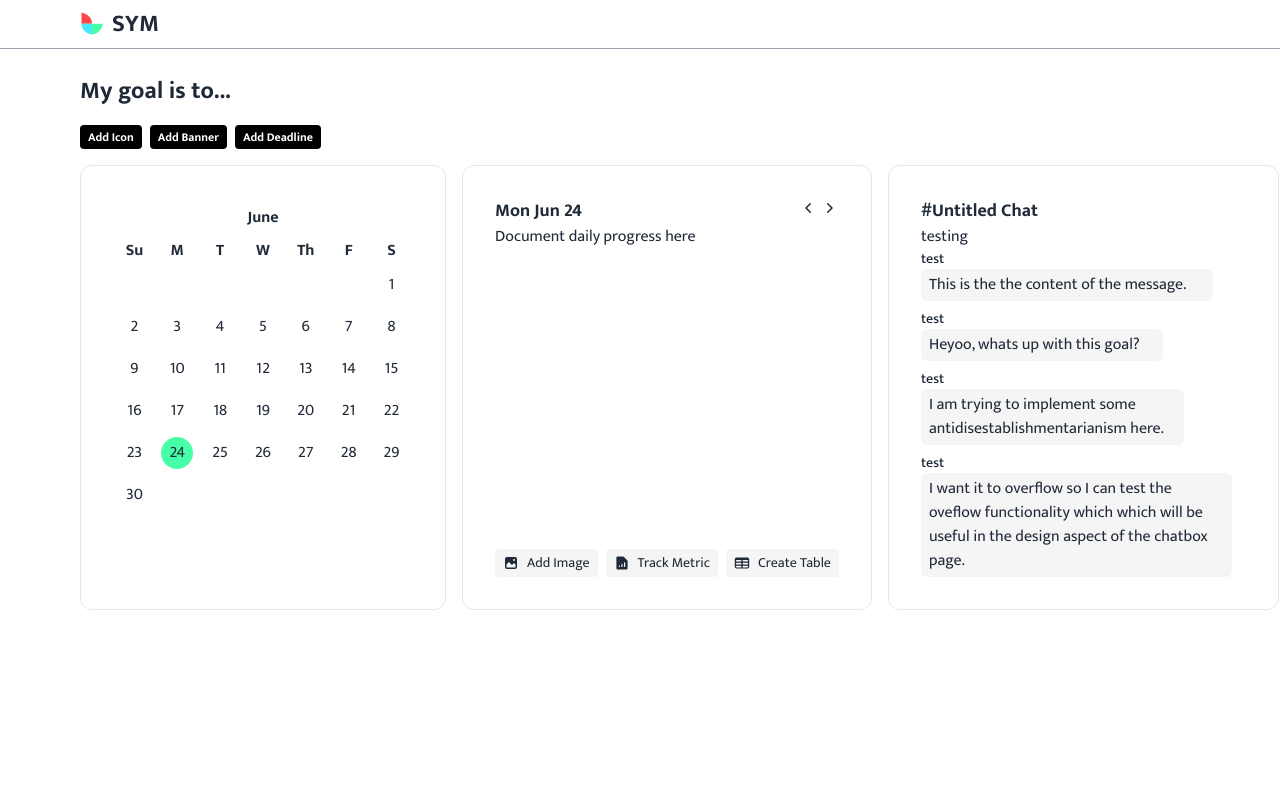
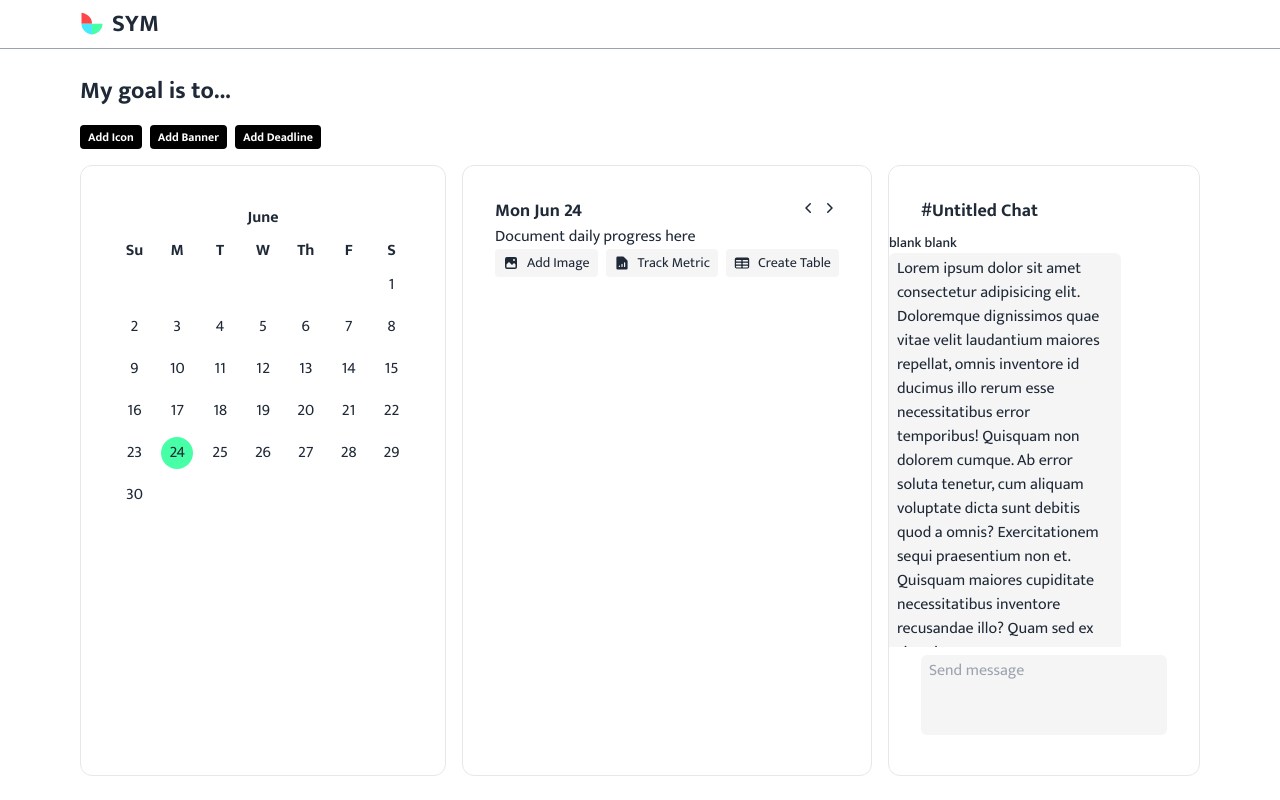
Before and after one commit to fahim-kamal/sym, a Next.js app: page /goal in a window 1280 px wide. Built offline with nearby package versions, Linux system fonts and the light colour scheme.

Commit message:
feat: implments chat ui component

```diff
--- a/src/app/goal/chatBox.js
+++ b/src/app/goal/chatBox.js
@@ -1,25 +1,31 @@
 "use client";
 
-import { useShrinkwrap } from "@/hooks/useShrinkwrap";
+import { useEffect, useRef, useState } from "react";
+import { v4 as uuidv4 } from "uuid";
+
+import Overflow from "@/components/overflow";
 
 const sampleChatMessages = [
   {
     id: 12313,
     user: "Fahim Kamal",
-    content: "This is the the content of the message.",
+    content: "This is a test.",
     date: new Date(),
+    side: "left",
   },
   {
     id: 85722,
     user: "Billy Bob",
     content: "Heyoo, whats up with this goal?",
     date: new Date(),
+    side: "left",
   },
   {
     id: 34284,
     user: "Billy Bob",
-    content: "I am trying to implement some antidisestablishmentarianism here.",
+    content: "Ya diggitye.",
     date: new Date(),
+    side: "left",
   },
   {
     id: 52848,
@@ -27,6 +33,22 @@ const sampleChatMessages = [
     content:
       "I want it to overflow so I can test the oveflow functionality which which will be useful in the design aspect of the chatbox page.",
     date: new Date(),
+    side: "left",
+  },
+  {
+    id: 2348242,
+    user: "Shelly Seashells",
+    content: "Hopefully ",
+    date: new Date(),
+    side: "left",
+  },
+  {
+    id: 234244,
+    user: "blank blank",
+    content: `Lorem ipsum dolor sit amet consectetur adipisicing elit. Doloremque dignissimos quae vitae velit laudantium maiores repellat, omnis inventore id ducimus illo rerum esse necessitatibus error temporibus! Quisquam non dolorem cumque.
+  Ab error soluta tenetur, cum aliquam voluptate dicta sunt debitis quod a omnis? Exercitationem sequi praesentium non et. Quisquam maiores cupiditate necessitatibus inventore recusandae illo? Quam sed ex sit qui.`,
+    date: new Date(),
+    side: "left",
   },
 ];
 
@@ -34,50 +56,114 @@ function ChatTitle() {
   return <h3>#Untitled Chat</h3>;
 }
 
-function ChatMessage({ content, side = "right", author, messageRefCb }) {
+function ChatMessage({ content, side = "right", userName, chatRef }) {
   const variant = {
     left: "justify-start",
     right: "justify-end",
   };
 
   return (
-    <div className={"flex flex-row w-full " + variant[side]}>
-      <div className="flex flex-col">
-        <div className="font-medium text-sm">test</div>
-        <div
-          className={"bg-sym_bg_gray px-2 py-1 rounded-md"}
-          ref={messageRefCb}
-        >
-          {content}
-        </div>
+    <div className={"flex w-full " + variant[side]} ref={chatRef}>
+      <div className={"flex flex-col max-w-[75%]"}>
+        <div className="font-medium text-sm">{userName}</div>
+        <div className={"bg-sym_bg_gray px-2 py-1 rounded-md"}>{content}</div>
       </div>
     </div>
   );
 }
 
 function ChatMessageBox({ messages = [] }) {
-  const { ref } = useShrinkwrap();
+  const scrollIntoView = (node) => {
+    console.log("HEYO");
+    if (node) {
+      node.scrollIntoView({ behavior: "smooth" });
+    }
+  };
 
   return (
-    <div className="flex flex-col gap-y-2 w-[325px]">
-      {messages.map(({ content, id }) => (
-        <ChatMessage
-          content={content}
-          key={id}
-          side="left"
-          messageRefCb={ref}
-        />
-      ))}
+    <div className="flex flex-col gap-y-2 pr-4 w-[325px]">
+      {messages.map(({ content, user, id, side }, idx) => {
+        if (idx + 1 === messages.length) {
+          return (
+            <ChatMessage
+              content={content}
+              key={id}
+              userName={user}
+              side={side}
+              chatRef={scrollIntoView}
+            />
+          );
+        }
+
+        return (
+          <ChatMessage content={content} key={id} userName={user} side={side} />
+        );
+      })}
     </div>
   );
 }
 
+function ChatInput({ addMessage }) {
+  const [message, setMessage] = useState("");
+
+  return (
+    <textarea
+      value={message}
+      onChange={(event) => {
+        setMessage(event.target.value);
+      }}
+      onKeyDown={(event) => {
+        const trimmed = event.target.value.trim();
+        const onlyWhiteSpace = trimmed.length === 0;
+
+        if (event.key === "Enter" && !event.shiftKey && onlyWhiteSpace) {
+          event.preventDefault();
+        } else if (
+          event.key === "Enter" &&
+          !event.shiftKey &&
+          !onlyWhiteSpace
+        ) {
+          addMessage(message);
+          setMessage("");
+          event.preventDefault();
+        }
+      }}
+      rows={3}
+      placeholder="Send message"
+      className="bg-sym_bg_gray px-2 py-1 rounded-md w-full resize-none"
+    />
+  );
+}
+
 export default function ChatBox() {
+  const [messages, setMessages] = useState(sampleChatMessages);
+
+  const addMessage = (messageContent) => {
+    setMessages((prev) => {
+      return [
+        ...prev,
+        {
+          id: uuidv4(),
+          user: "Fahim Kamal",
+          content: messageContent,
+          date: new Date(),
+          side: "right",
+        },
+      ];
+    });
+  };
+
   return (
-    <div className="border rounded-xl p-8">
-      <ChatTitle />
-      <div>testing</div>
-      <ChatMessageBox messages={sampleChatMessages} />
+    <div className="border rounded-xl py-8 overflow-hidden grid grid-rows-[1rem 1fr 1rem] gap-y-2">
+      <div className="px-8">
+        <ChatTitle />
+      </div>
+      <div className="overflow-scroll pl-8 ">
+        <ChatMessageBox messages={messages} />
+      </div>
+      <div className="px-8">
+        <ChatInput addMessage={addMessage} />
+      </div>
     </div>
   );
 }
--- a/src/app/goal/goal.js
+++ b/src/app/goal/goal.js
@@ -2,6 +2,7 @@ import Calendar from "./calendar";
 import TextButton from "@/components/textButton";
 import Note from "./note";
 import ChatBox from "./chatBox";
+import Overflow from "@/components/overflow";
 
 function AddIconButton() {
   return <TextButton text="Add Icon" variant="solid" />;
@@ -36,7 +37,7 @@ export function GoalHeader() {
 
 export function GoalBody() {
   return (
-    <div className="flex flex-row gap-x-4">
+    <div className="h-full overflow-hidden flex gap-x-4">
       <div className="p-8 border rounded-xl">
         <Calendar />
       </div>
--- a/src/app/goal/note.js
+++ b/src/app/goal/note.js
@@ -33,7 +33,7 @@ function NoteButtonBar() {
 export default function Note() {
   return (
     <div className="p-8 border rounded-xl flex-1">
-      <div className="flex flex-col justify-between h-full">
+      <div className="flex flex-col justify-between ">
         <div>
           <NoteHeader />
           <div>Document daily progress here</div>
--- a/src/app/goal/page.js
+++ b/src/app/goal/page.js
@@ -1,26 +1,23 @@
 import SymHeader from "@/components/symHeader";
 import { GoalHeader, GoalBody } from "./goal";
-
-function GoalContentContainer({ children }) {
-  return <div className="px-20 py-6">{children}</div>;
-}
+import Overflow from "@/components/overflow";
 
 function GoalContent() {
   return (
-    <div className="flex flex-col gap-y-4">
-      <GoalHeader />
-      <GoalBody />
+    <div className="flex-1 mx-20 my-6 overflow-hidden">
+      <div className="h-full flex flex-col gap-y-4">
+        <GoalHeader />
+        <GoalBody />
+      </div>
     </div>
   );
 }
 
 export default function GoalPage() {
   return (
-    <div>
+    <div className="flex flex-col h-dvh">
       <SymHeader />
-      <GoalContentContainer>
-        <GoalContent />
-      </GoalContentContainer>
+      <GoalContent />
     </div>
   );
 }
--- a/src/hooks/useShrinkwrap.js
+++ /dev/null
@@ -1,17 +0,0 @@
-import { useCallback } from "react";
-
-export const useShrinkwrap = () => {
-  const ref = useCallback((node) => {
-    if (node) {
-      const { firstChild, lastChild } = node;
-      const range = document.createRange();
-      range.setStartBefore(firstChild);
-      range.setEndAfter(lastChild);
-      const { width } = range.getBoundingClientRect();
-      node.style.width = width + 1 + "px";
-      node.style.boxSizing = "content-box";
-    }
-  }, []);
-
-  return { ref: ref };
-};
```
